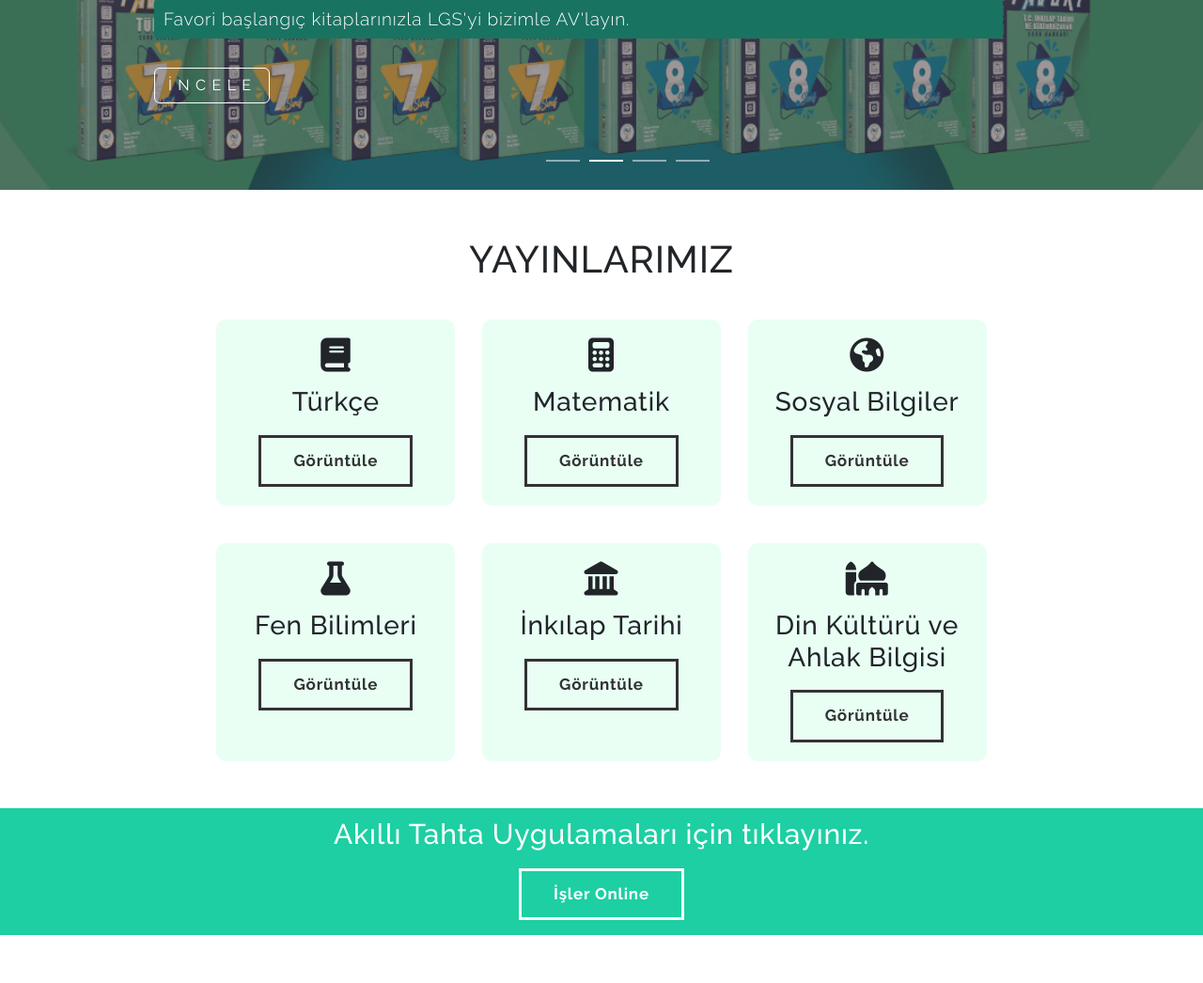
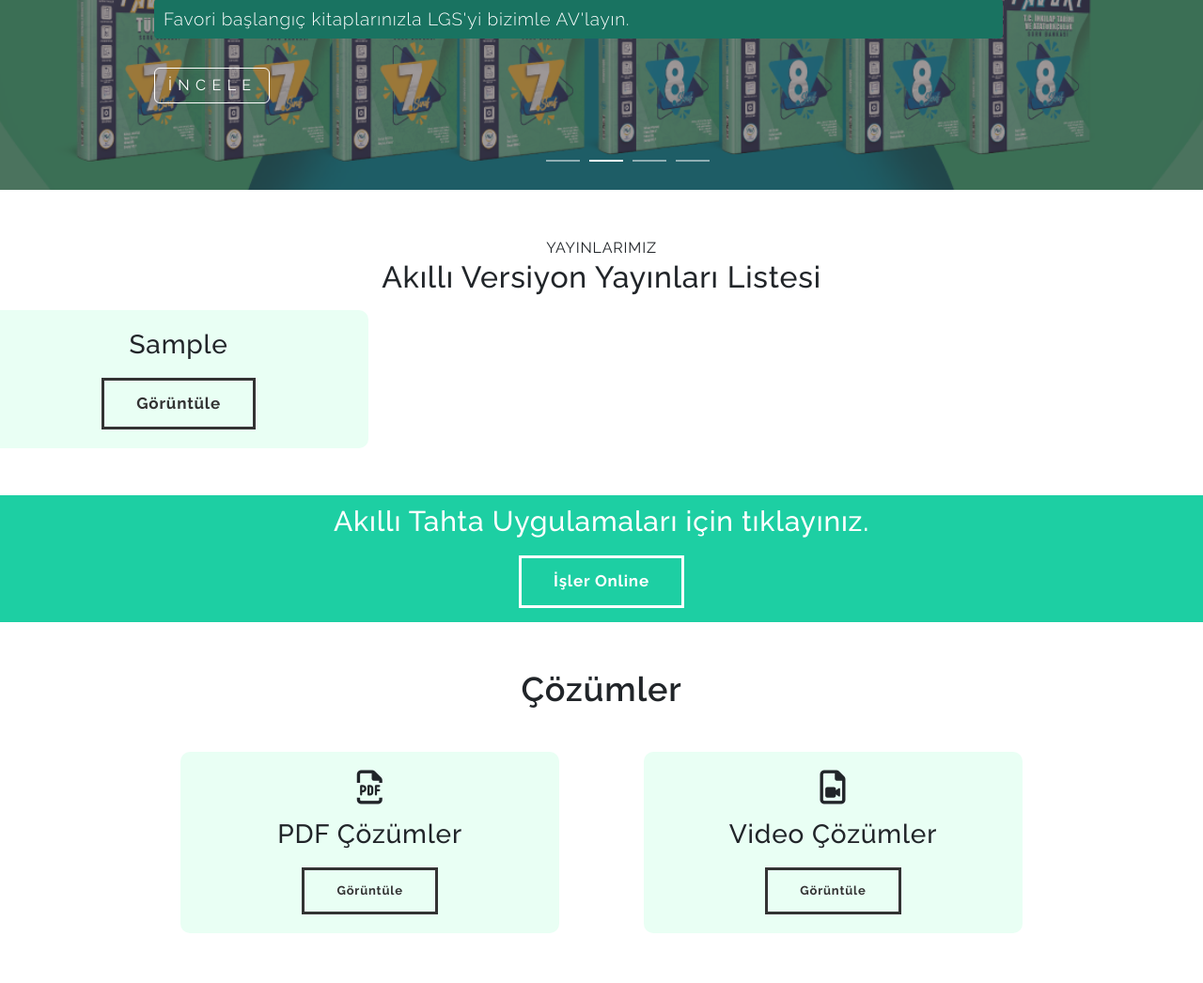
Before and after one commit to mcantimurcan/AvYayinlariV2, a PHP site: page / in a window 1280 px wide. Shown: the part 637-1683 px from the top of the page at 94% size. Run offline with PHP 8.4, Linux system fonts and the light colour scheme; tables that the repository leaves empty or names only in its code hold one stand-in row (values such as "Sample post"); some libraries are stand-ins or nearby versions.

Commit message:
changes in "yayınlar" -> made a new table for "yayınlar"

```diff
--- a/cozumler.php
+++ b/cozumler.php
@@ -1,5 +1,5 @@
 <?php
-include("partials/header.php");
+include("header.php");
 ?>
 <div class="sub-header">
     <div class="sub-header-container">
@@ -23,5 +23,5 @@ include("partials/header.php");
     </section>
     <!--footer section-->
 <?php
-include("partials/footer.php");
+include("footer.php");
 ?>
--- a/e-kitap.php
+++ b/e-kitap.php
@@ -1,5 +1,5 @@
 <?php
-include("partials/header.php");
+include("header.php");
 ?>
 <div class="sub-header">
     <div class="sub-header-container">
@@ -32,5 +32,5 @@ include("partials/header.php");
     <!--footer section-->
 
 <?php
-include("partials/footer.php");
+include("footer.php");
 ?>
--- a/partials/header.php
+++ b/header.php
@@ -1,3 +1,7 @@
+<?php
+include("config/dbcon.php");
+?>
+
 <!doctype html>
 <html lang="en">
   <head>
--- a/iletisim.php
+++ b/iletisim.php
@@ -1,5 +1,5 @@
 <?php
-include("partials/header.php");
+include("header.php");
 ?>
 <div class="sub-header">
     <div class="sub-header-container">
@@ -23,5 +23,5 @@ include("partials/header.php");
     </section>
     <!--footer section-->
 <?php
-include("partials/footer.php");
+include("footer.php");
 ?>
--- a/index.php
+++ b/index.php
@@ -1,6 +1,9 @@
 <?php
 session_start();
-include("partials/header.php");
+include("header.php");
+
+$yayinsor = mysqli_query($con, "SELECT * FROM dersler");
+
 ?>
 <link rel="stylesheet" href="public/css/slider.css">
 <main class="main-content">
@@ -102,46 +105,22 @@ include("partials/header.php");
             </div>
           </div>
         </section>
-    <section class="yayinlarimiz">
-        <h1>YAYINLARIMIZ</h1>
+        <section class="yayinlarimiz">
+    <label for="">YAYINLARIMIZ</label>
+    <h2>Akıllı Versiyon Yayınları Listesi</h2>
 
-
-        <div class="yayin-row">
-            <div class="yayin-col">
-              <i class="fa-solid fa-book"></i>
-                <h3>Türkçe</h3>
-                <a href="turkce" class="yayin-btn">Görüntüle</a>
-            </div>
-            <div class="yayin-col">
-              <i class="fa-solid fa-calculator"></i>
-                <h3>Matematik</h3>
-                <a href="matematik" class="yayin-btn">Görüntüle</a>
-            </div>
-            <div class="yayin-col">
-              <i class="fa-solid fa-earth-americas"></i>
-                <h3>Sosyal Bilgiler</h3>
-                <a href="sosyal-bilgiler" class="yayin-btn">Görüntüle</a>
-            </div>
+    <div class="yayin-row row mt-3 text-center">
+        <?php
+          while ($yayincek = mysqli_fetch_assoc($yayinsor)) {
+        ?>
+        <div class="yayin-col">
+          <i class="<?php echo $yayincek['yayin_logo'] ?>"></i>
+            <h3><?php echo $yayincek['yayin_adi'] ?></h3>
+            <a href="siniflar.php?yayin=<?php echo $yayincek['yayin_id']?>" class="yayin-btn">Görüntüle</a>
         </div>
-        <div class="yayin-row">
-            <div class="yayin-col">
-              <i class="fa-solid fa-flask"></i>
-                <h3>Fen Bilimleri</h3>
-                <a href="fen-bilimleri" class="yayin-btn">Görüntüle</a>
-            </div>
-            <div class="yayin-col">
-              <i class="fa-solid fa-landmark"></i>
-                <h3>İnkılap Tarihi</h3>
-                <a href="inkilap-tarihi" class="yayin-btn">Görüntüle</a>
-            </div>
-            <div class="yayin-col">
-              <i class="fa-solid fa-mosque"></i>
-                <h3>Din Kültürü ve Ahlak Bilgisi</h3>
-                <a href="din-kulturu" class="yayin-btn">Görüntüle</a>
-            </div>
-
-        </div>
-    </section>
+        <?php } ?>
+    </div>
+</section>
     <section class="islerOnline">
         <div class="isler-row">
             <h3>Akıllı Tahta Uygulamaları için tıklayınız.</h3>
@@ -182,5 +161,5 @@ include("partials/header.php");
 
 
 <?php
-include("partials/footer.php");
+include("footer.php");
 ?>
--- a/kitap.php
+++ b/kitap.php
@@ -1,5 +1,5 @@
 <?php
-include("partials/header.php");
+include("header.php");
 ?>
 <div class="sub-header">
     <div class="sub-header-container">
@@ -31,5 +31,5 @@ include("partials/header.php");
 </div>
 
 <?php
-include("partials/header.php");
+include("header.php");
 ?>
--- a/kurumsal.php
+++ b/kurumsal.php
@@ -1,5 +1,5 @@
 <?php
-include("partials/header.php");
+include("header.php");
 ?>
 <div class="sub-header">
     <div class="sub-header-container">
@@ -23,5 +23,5 @@ include("partials/header.php");
     </section>
     <!--footer section-->
 <?php
-include("partials/footer.php");
+include("footer.php");
 ?>
--- a/kvkk.php
+++ b/kvkk.php
@@ -1,5 +1,5 @@
 <?php
-include("partials/header.php");
+include("header.php");
 ?>
 <div class="sub-header">
     <div class="sub-header-container">
@@ -93,5 +93,5 @@ Talebinizin niteliğine göre bilgi ve belgelerin eksiksiz ve doğru olarak tara
         </p>
 </div>
 <?php
-include("partials/footer.php");
+include("footer.php");
 ?>
--- a/public/css/style.css
+++ b/public/css/style.css
@@ -160,7 +160,7 @@ header .fa{
 
 /* Yayınlarımız Kısmı */
 .yayinlarimiz {
-    width: 80%;
+    width: 100%;
     margin: auto;
     margin-top: -50px;
     text-align: center;
@@ -178,14 +178,6 @@ p {
     font-weight: 300;
     line-height: 22px;
     padding: 10px;
-}
-
-.yayin-row {
-    width: 80%;
-    margin-top: 20px;
-    margin-left: 10%;
-    display: flex;
-    justify-content: space-between;
 }
 
 .video-row {
--- a/yazililar.php
+++ b/yazililar.php
@@ -1,5 +1,5 @@
 <?php
-include("partials/header.php");
+include("header.php");
 ?>
 <div class="sub-header">
     <div class="sub-header-container">
@@ -44,5 +44,5 @@ include("partials/header.php");
     </div>
 </section>
 <?php
-include("partials/footer.php");
+include("footer.php");
 ?>
```
Also changed, not shown: yayinlar.php (+13 -34 lines), footer.php (renamed from partials/footer.php).
